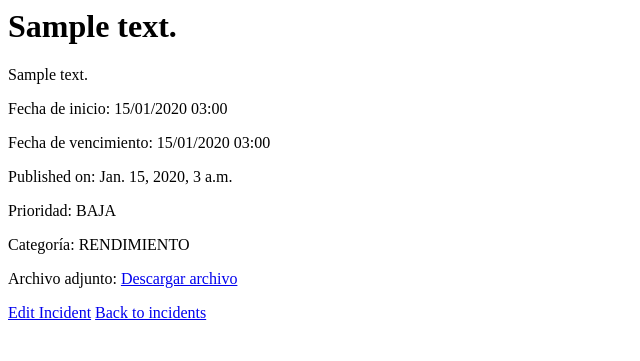
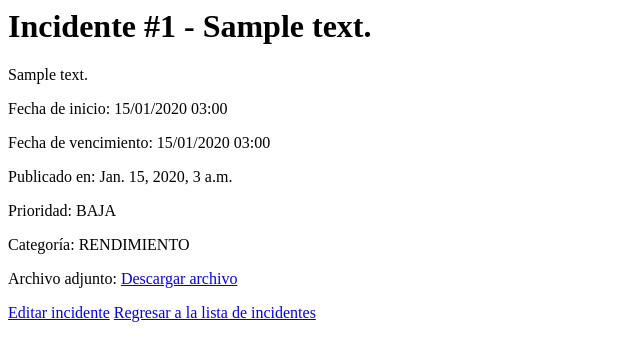
Before and after one commit to amadorssa/incidentia, a Django app: page /incidents/incident/1/ in a window 1280 px wide. Shown: the top 361 px of the page, without its empty margins (0-640 px from the left). Run offline with Django 4.2, Linux system fonts and the light colour scheme; a user stored in the database is signed in; tables that the repository leaves empty hold one stand-in row (values such as "Sample post"); some libraries are stand-ins or nearby versions.

Commit message:
agregado el ID del incidente para mostrarse

```diff
--- a/incidents/templates/incidents/detail.html
+++ b/incidents/templates/incidents/detail.html
@@ -1,9 +1,8 @@
-<h1>{{ incident.incident_text }}</h1>
+<h1>Incidente #{{ incident.id }} - {{ incident.incident_text }}</h1> <!-- Muestra el ID junto al título -->
 <p>{{ incident.description|safe }}</p>
 <p>Fecha de inicio: {{ incident.start_date|date:"d/m/Y H:i" }}</p>
 <p>Fecha de vencimiento: {{ incident.due_date|date:"d/m/Y H:i" }}</p>
-<p>Published on: {{ incident.pub_date }}</p>
-
+<p>Publicado en: {{ incident.pub_date }}</p>
 <p>Prioridad: {{ incident.prioridad }}</p>
 <p>Categoría: {{ incident.category }}</p>
 
@@ -12,7 +11,7 @@
 {% endif %}
 
 <!-- Enlace para editar el incidente -->
-<a href="{% url 'incidents:edit' incident.id %}">Edit Incident</a>
+<a href="{% url 'incidents:edit_incident' incident.id %}">Editar incidente</a>
 
 <!-- Enlace para volver a la lista de incidentes -->
-<a href="{% url 'incidents:index' %}">Back to incidents</a>
+<a href="{% url 'incidents:index' organizacion_id=organizacion_id %}">Regresar a la lista de incidentes</a>
--- a/incidents/templates/incidents/edit_incident.html
+++ b/incidents/templates/incidents/edit_incident.html
@@ -26,7 +26,7 @@
 
         const formData = new FormData(this);
 
-        fetch("{% url 'incidents:edit' incident.pk %}", {
+        fetch("{% url 'incidents:edit_incident' incident.pk %}", {
             method: "POST",
             body: formData,
             headers: {
--- a/incidents/templates/incidents/index.html
+++ b/incidents/templates/incidents/index.html
@@ -1,4 +1,4 @@
-<a href="{% url 'incidents:incident_table' %}">Tablas</a>
+<a href="{% url 'incidents:incident_table' organizacion_id=organizacion_id %}">Tablas</a>
 <a href="{% url 'perfil' %}">Perfil</a>
 
 
--- a/incidents/templates/incidents/table.html
+++ b/incidents/templates/incidents/table.html
@@ -6,9 +6,9 @@
     <title>Tablas de Incidentes</title>
 </head>
 <body>
-    <a href="{% url 'incidents:index' %}">Regreso a Formulario</a>
+    <a href="{% url 'incidents:index' organizacion_id=organizacion_id %}">Regreso a Formulario</a>
     <h1>Tabla de Incidentes.</h1>
-    <form action="{% url 'incidents:incident_table' %}" method="get">
+    <form action="{% url 'incidents:incident_table' organizacion_id=organizacion_id %}" method="get">
         <input name="q" type="text" placeholder="Buscar por titulo..."
                 value="{{ request.GET.q|default:'' }}">
         <select name="user_creator">
@@ -25,6 +25,7 @@
     <table border="1">
         <thead>
             <tr>
+                <th style="text-align: center;">ID</th>
                 <th style="text-align: center;">Incidente</th>
                 <th style="text-align: center;">Usuario</th>
                 <th style="text-align: center;">Descripcion</th>
@@ -36,6 +37,7 @@
         <tbody>
             {% for incident in incidents %}
             <tr>
+                <td style="text-align: center;">{{ incident.id }}</td>
                 <td style="text-align: center;"><a href="{% url 'incidents:detail' incident.id %}">{{ incident.incident_text }}</a></td>
                 <td style="text-align: center;">{{ incident.user_creator|default:"Anónimo" }}</td>
                 <td style="text-align: center;">{{ incident.description|safe }}</td> <!-- Filtramos on safe para renderizar en HTML -->
--- a/incidents/urls.py
+++ b/incidents/urls.py
@@ -9,7 +9,7 @@ urlpatterns = [
     path('organizacion/<int:organizacion_id>/', IndexView.as_view(), name='index'),  # Modifica para incluir el ID de la organización
     path('incident/<int:pk>/', DetailView.as_view(), name='detail'),
     path('incident/<int:pk>/edit/', EditIncidentView.as_view(), name='edit_incident'),
-    path("table/", views.IncidentTableView.as_view(), name="incident_table"),
+    path('<int:organizacion_id>/table/', views.IncidentTableView.as_view(), name='incident_table'),
 ]
 
 if settings.DEBUG:
--- a/incidents/views.py
+++ b/incidents/views.py
@@ -36,7 +36,11 @@ class IndexView(generic.ListView):
         return self.response_class(
             request=self.request,
             template=self.template_name,
-            context={"form": form, "latest_incident_list": self.get_queryset()},
+            context={
+                "form": form,
+                "latest_incident_list": self.get_queryset(),
+                "organizacion_id": self.organizacion_actual.id  # Agrega el ID de la organización
+            },
         )
 
     def get_queryset(self):
@@ -58,6 +62,8 @@ class DetailView(generic.DetailView):
         context = super().get_context_data(**kwargs)
         # Convertir la descripción de Markdown a HTML
         context['incident'].description = markdown.markdown(context['incident'].description)
+        # Obtener la organización a la que pertenece el incidente
+        context['organizacion_id'] = context['incident'].organizacion.id  # Agrega el ID de la organización
         return context
 
 @method_decorator(login_required, name='dispatch')
@@ -85,13 +91,18 @@ class IncidentTableView(generic.ListView):
     def get_queryset(self):
         """Regresar todos los incidentes por fecha más reciente para el usuario autenticado."""
         query = self.request.GET.get("q", "")
+        user_creator = self.request.GET.get("user_creator")
 
+        # Filtra los incidentes basándose en el usuario y el parámetro de búsqueda
         incidents = Incident.objects.filter(
-            user_creator=self.request.user,  # Filtra por el usuario autenticado
-            incident_text__icontains=query
+            user_creator=self.request.user,
+            incident_text__icontains=query,
         ).order_by("-pub_date")
 
-        # Convertir la descripción a tipo Markdown para cada incidente
+        if user_creator:
+            incidents = incidents.filter(user_creator=user_creator)
+
+        # Convierte la descripción a tipo Markdown para cada incidente
         for incident in incidents:
             incident.description = markdown.markdown(incident.description or '')
 
@@ -99,16 +110,15 @@ class IncidentTableView(generic.ListView):
 
     def get_context_data(self, **kwargs):
         context = super().get_context_data(**kwargs)
-        # Obtiene solo los nombres de usuario del usuario autenticado
-        context['user_creators'] = [self.request.user]
-        return context
+        # Obtiene el ID de la organización desde los argumentos de la URL
+        organizacion_id = self.kwargs.get("organizacion_id")
+        context['organizacion_id'] = organizacion_id
 
-
-    def get_context_data(self, **kwargs):
-        context = super().get_context_data(**kwargs)
-        user_creators = ( Incident.objects.values_list('user_creator', flat=True)
-                        .distinct()
-                        .exclude(user_creator__isnull=True))
-
+        # Obtiene los usuarios que crearon incidentes (opcional)
+        user_creators = (
+            Incident.objects.values_list('user_creator', flat=True)
+            .distinct()
+            .exclude(user_creator__isnull=True)
+        )
         context['user_creators'] = user_creators
         return context
```
